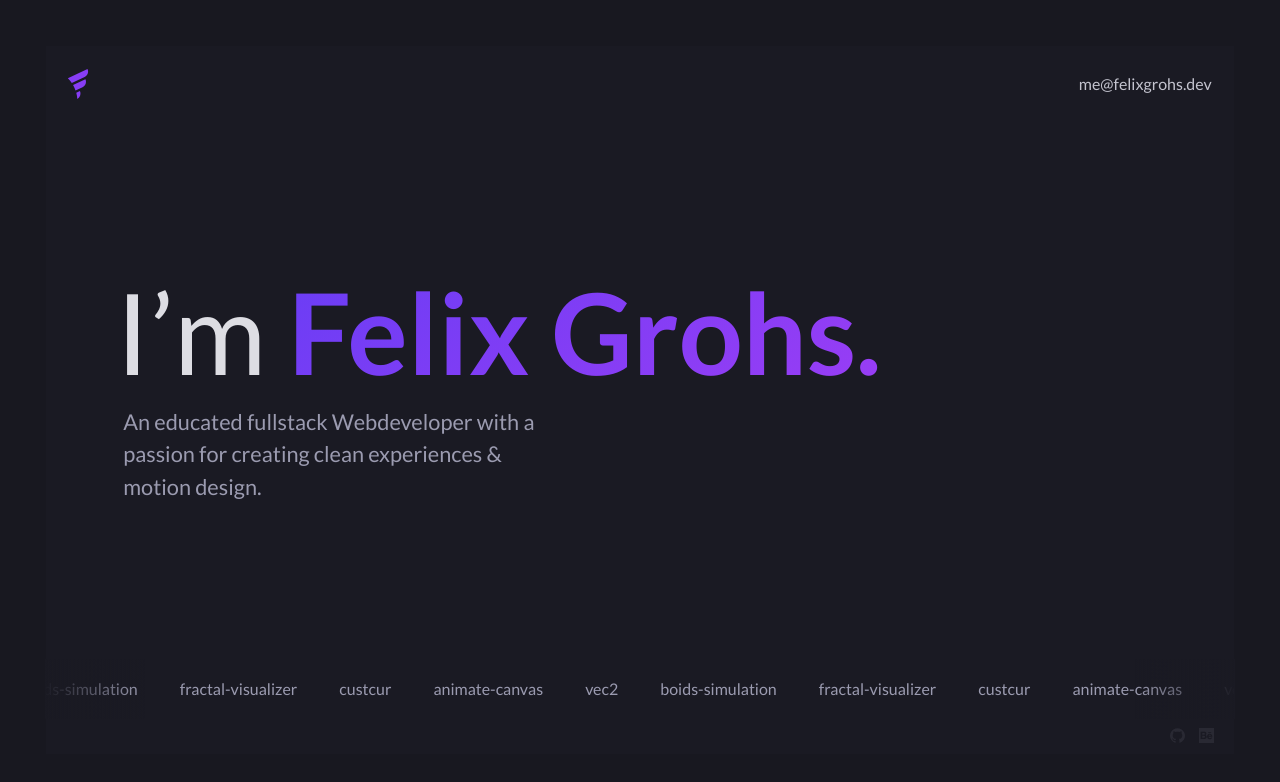
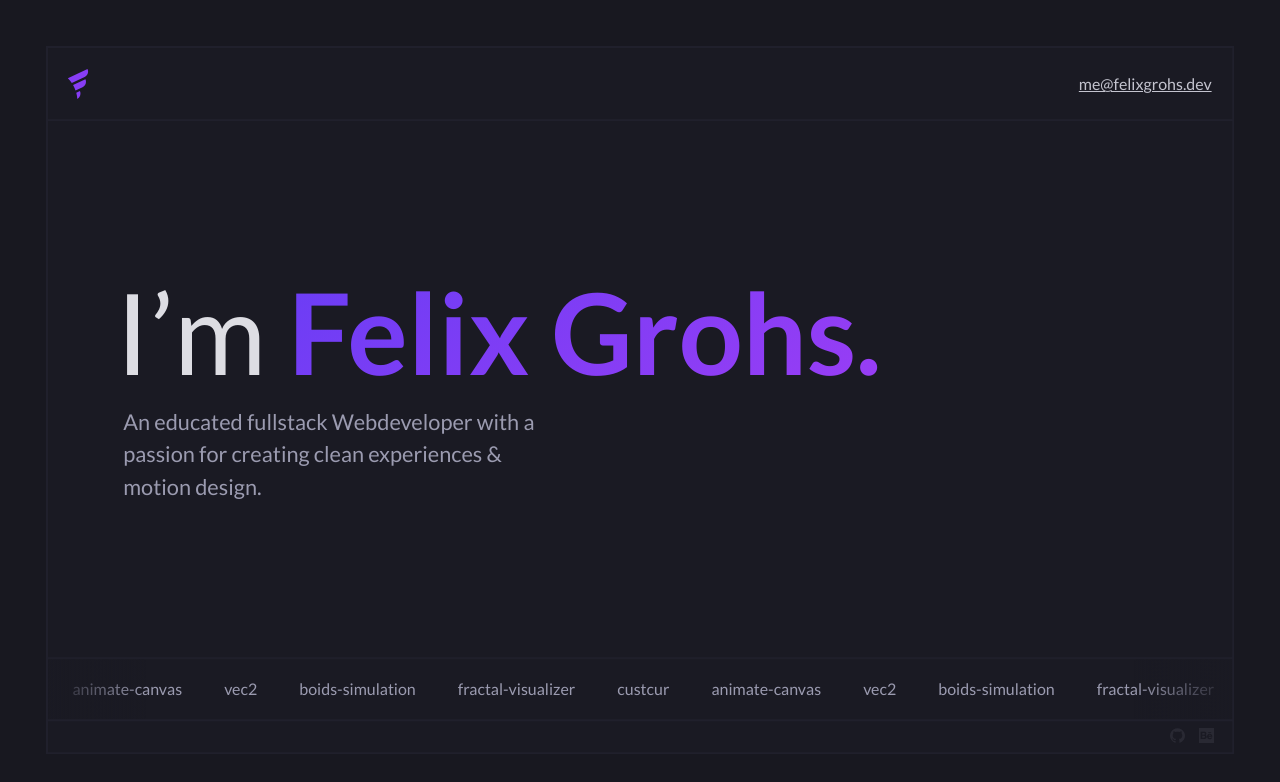
Before and after one commit to felixgro/felixgrohs.dev, a website built with Vite: page index.html in a window 1280 px wide. Built offline with nearby package versions, Linux system fonts and the light colour scheme.

Commit message:
refactor(projects): performance opt

```diff
--- a/index.html
+++ b/index.html
@@ -51,12 +51,10 @@
 		</main>
 
 		<aside class="projects-container grid-cell">
-			<a href="#" class="focus-catch hidden">Portfolio</a>
-			<div class="projects-cover" aria-hidden="true">
-				<div class="left-cover"></div>
-				<div class="right-cover"></div>
-			</div>
-			<div class="projects no-scrollbar" aria-hidden="true"></div>
+			<span class="fallback">
+				Visit me on <a href="https://github.com/felixgro">Github</a> for a selection of my
+				projects.
+			</span>
 		</aside>
 
 		<div class="project-tooltip" aria-hidden="true">
@@ -154,6 +152,12 @@
 		<canvas class="animated-grid"></canvas>
 	</div>
 
+	<script>
+		// Remove Fallbacks
+		const fallbacks = document.querySelectorAll('.fallback');
+		fallbacks.forEach(fb => fb.remove());
+	</script>
+
 	<script type="module" src="/src/main.ts"></script>
 </body>
 
--- a/src/assets/styles/main.css
+++ b/src/assets/styles/main.css
@@ -110,23 +110,12 @@ footer.grid-cell {
 /* Main Project Scroller */
 .projects-container {
 	position: relative;
+	display: flex;
+	justify-content: center;
+	align-items: center;
 	height: 60px;
 	width: 100%;
 	z-index: 150;
-
-	& .projects-cover {
-		position: absolute;
-		display: flex;
-		justify-content: space-between;
-		pointer-events: none;
-		margin: 0 -1px;
-		z-index: 1;
-		inset: 0;
-
-		& div {
-			width: 100px;
-		}
-	}
 
 	& .projects {
 		position: absolute;
--- a/src/assets/styles/reset.css
+++ b/src/assets/styles/reset.css
@@ -54,7 +54,6 @@ a {
 	border: none;
 	background: none;
 	color: inherit;
-	text-decoration: none;
 	outline: none;
 	cursor: pointer;
 }
--- a/src/assets/styles/utils.css
+++ b/src/assets/styles/utils.css
@@ -16,6 +16,7 @@
 .hidden {
 	position: absolute;
 	overflow: hidden;
+	opacity: 0;
 	height: 0;
 	width: 0;
 }
--- a/src/main.ts
+++ b/src/main.ts
@@ -1,6 +1,6 @@
 import { registerDefaultEvents, on } from './utils/events';
 import { initProjectScroller } from './projects/ProjectScroller';
-// import animateGrid from './utils/grid';
+import animateGrid from './utils/grid';
 
 registerDefaultEvents();
 
@@ -9,7 +9,7 @@ on('load', () => {
     initProjectScroller();
 
     // Draw Grid..
-    // const gridCanvas = document.querySelector('.animated-grid') as HTMLCanvasElement;
-    // const gridChilds = document.querySelectorAll('.grid-cell');
-    // animateGrid(gridCanvas, gridChilds);
+    const gridCanvas = document.querySelector('.animated-grid') as HTMLCanvasElement;
+    const gridChilds = document.querySelectorAll('.grid-cell');
+    animateGrid(gridCanvas, gridChilds);
 });
--- a/src/projects/ProjectScroller.ts
+++ b/src/projects/ProjectScroller.ts
@@ -1,66 +1,63 @@
 import { createContainer } from './ProjectFactory';
 import { displayProject } from './ProjectTooltip';
-import { gradientToTransparent } from '../utils/css';
+import { toggleClientScrolling } from '../utils/gestures';
+import { catchFocusIn, addGradientCoverTo, scrollHorizontal } from '../utils/dom';
 import { on } from '../utils/events';
 
-const focusCatch = document.querySelector('.focus-catch') as HTMLAnchorElement,
-	scrollSpeed = .9,
-	centeringFactor = .9;
+const scrollSpeed = .9;
 
-let currentProject: HTMLAnchorElement | null,
-	parentContainer: HTMLDivElement,
+type ScrollState = 'scrolling' | 'centering' | 'idling';
+
+let parentContainer: HTMLDivElement,
+	currentProject: HTMLAnchorElement | null,
+	scrollContainer: HTMLDivElement,
+	scrollFrame: DOMRect,
 	firstContainer: HTMLDivElement,
 	lastContainer: HTMLDivElement,
 	subContainers: NodeListOf<Element>,
-	parentBcr: DOMRect,
-	currentScroll = 0,
-	currentFrame = 0,
-	isScrolling = false,
-	isCentering = false,
-	margin = window.innerWidth * 1.5;
+	scrollState: ScrollState = 'idling',
+	animationFrameId: number,
+	margin: number,
+	currentScroll = 0;
 
 /**
  * Initialize by filling parent container with all configured projects, assign variables and start auto scrolling.
  */
 export const initProjectScroller = () => {
-	parentContainer = document.querySelector('.projects')!;
-	parentBcr = parentContainer.getBoundingClientRect();
+	parentContainer = document.querySelector('.projects-container')!;
 
-	const bg = getComputedStyle(document.querySelector('#app') as HTMLDivElement).backgroundColor;
+	// create scroll parent container
+	scrollContainer = document.createElement('div');
+	scrollContainer.setAttribute('class', 'projects no-scrollbar');
+	scrollContainer.setAttribute('aria-hidden', 'true');
+	parentContainer.appendChild(scrollContainer);
 
-	// Add cover gradients
-	document.querySelector<HTMLDivElement>('.left-cover')!.style.background = gradientToTransparent(bg, 'to right');
-	document.querySelector<HTMLDivElement>('.right-cover')!.style.background = gradientToTransparent(bg, 'to left');
-
-	fillParentContainer();
-	firstContainer = parentContainer.firstElementChild as HTMLDivElement;
-	lastContainer = parentContainer.lastElementChild as HTMLDivElement;
-
-	startScrolling();
-
-	parentContainer.ontouchmove = (e: Event) => e.preventDefault();
-	parentContainer.onscroll = (e: Event) => e.preventDefault();
+	// add gradient cover
+	const gradientColor = getComputedStyle(document.querySelector('#app')!).backgroundColor;
+	addGradientCoverTo(parentContainer, gradientColor);
 
 	on('post-resize', () => {
-		margin = window.innerWidth * 1.5;
-		parentBcr = parentContainer.getBoundingClientRect();
+		scrollFrame = scrollContainer.getBoundingClientRect();
+		margin = innerWidth * 1.5;
+	}, { immediately: true });
+
+	on('visible', () => {
+		if (!currentProject) startScrolling();
 	});
 
-	document.addEventListener('visibilitychange', () => {
-		if (document.visibilityState === 'hidden') {
-			stopScrolling();
-		} else {
-			if (!currentProject) startScrolling();
-		}
+	on('invisible', () => {
+		stopScrolling();
 	});
 
-	// Accessibility for project scroller
-	focusCatch.onfocus = (e: Event) => {
+	catchFocusIn(parentContainer, (e: Event) => {
 		e.preventDefault();
+		subContainers = document.querySelectorAll('.sub-container');
+		(subContainers[Math.floor((subContainers.length - 1) / 2)].children[0] as HTMLAnchorElement).click();
+	});
 
-		subContainers = document.querySelectorAll('.sub-container');
-		(subContainers[Math.floor((subContainers.length - 1) / 2)].children[0] as HTMLButtonElement).click();
-	};
+	toggleClientScrolling(scrollContainer, true).disable();
+	generateProjects();
+	startScrolling();
 }
 
 
@@ -68,14 +65,16 @@ export const initProjectScroller = () => {
  * Starts auto scrolling.
  */
 export const startScrolling = () => {
-	if (isScrolling) return;
+	if (scrollState === 'scrolling' || scrollState === 'centering') return;
+	scrollState = 'scrolling';
+
 	if (currentProject) {
 		currentProject.classList.remove('active');
 		currentProject = null;
 	}
-	isScrolling = true;
-	currentScroll = parentContainer.scrollLeft;
-	currentFrame = window.requestAnimationFrame(scrollAnimationFrame);
+
+	currentScroll = scrollContainer.scrollLeft;
+	animationFrameId = requestAnimationFrame(scrollAnimationFrame);
 }
 
 
@@ -83,71 +82,61 @@ export const startScrolling = () => {
  * Stops auto scrolling.
  */
 export const stopScrolling = () => {
-	if (!isScrolling) return;
-	isScrolling = false;
-	window.cancelAnimationFrame(currentFrame);
+	if (scrollState === 'centering' || scrollState === 'idling') return;
+	scrollState = 'idling';
+
+	cancelAnimationFrame(animationFrameId);
 }
 
 
 const onContainerClick = (e: Event) => {
 	const target = e.target as HTMLAnchorElement;
 
-	if (target.classList.contains('project-anchor') && target !== currentProject)
-		centerProject(target);
+	if (target.classList.contains('project-anchor') && target !== currentProject) centerProject(target);
 }
 
 
 /**
-* Appends a new container in parent.
-*
-* @returns new container
+* Moves first container at end of scroll container.
 */
 const appendContainer = (): HTMLDivElement => {
-	lastContainer = createContainer();
-	lastContainer.onclick = onContainerClick;
-	parentContainer.appendChild(lastContainer);
+	lastContainer = scrollContainer.appendChild(shiftContainer());
+	return lastContainer;
+}
 
-	return lastContainer;
+/**
+ * Moves last container at the beginning of scroll container.
+ */
+const prependContainer = (): HTMLDivElement => {
+	firstContainer = scrollContainer.appendChild(popContainer());
+	return firstContainer;
 }
 
 
 /**
  * Removes first container from parent.
- *
  */
-const shiftContainer = () => {
+const shiftContainer = (): HTMLDivElement => {
 	const width = firstContainer.clientWidth;
-
+	const prevContainer = firstContainer;
 	firstContainer.remove();
-	firstContainer = parentContainer.firstElementChild as HTMLDivElement;
+	firstContainer = scrollContainer.firstElementChild as HTMLDivElement;
 
 	currentScroll -= width;
-	parentContainer.scrollLeft = currentScroll;
-}
+	scrollContainer.scrollLeft = currentScroll;
 
-
-/**
- * Prepends a new container in parent.
- *
- * @returns new container
- */
-const prependContainer = (): HTMLDivElement => {
-	firstContainer = createContainer();
-	parentContainer.prepend(firstContainer);
-
-	currentScroll += firstContainer.clientWidth;
-	parentContainer.scrollLeft = currentScroll;
-
-	return firstContainer;
+	return prevContainer;
 }
 
 
 /**
  * Removes last container from parent.
  */
-const popContainer = () => {
+const popContainer = (): HTMLDivElement => {
+	const prevContainer = lastContainer;
 	lastContainer.remove();
-	lastContainer = parentContainer.lastElementChild as HTMLDivElement;
+	lastContainer = scrollContainer.lastElementChild as HTMLDivElement;
+	return prevContainer;
 }
 
 
@@ -155,18 +144,15 @@ const popContainer = () => {
  * Animation loop for auto scrolling.
  */
 const scrollAnimationFrame = () => {
-	if (!isScrolling) return;
-	currentFrame = window.requestAnimationFrame(scrollAnimationFrame);
+	if (scrollState !== 'scrolling') return;
+	animationFrameId = requestAnimationFrame(scrollAnimationFrame);
 
 	currentScroll += scrollSpeed;
-	parentContainer.scrollLeft = currentScroll;
+	scrollContainer.scrollLeft = currentScroll;
 
-	const firstBcr = firstContainer.getBoundingClientRect();
 	const lastBcr = lastContainer.getBoundingClientRect();
-
-	if (firstBcr.x + firstBcr.width < margin * -1) shiftContainer();
-	if (lastBcr.x + lastBcr.width < currentScroll + margin) appendContainer();
-	if (lastBcr.x > currentScroll + margin) popContainer();
+	if (lastBcr.x + lastBcr.width < currentScroll + margin * 0.2)
+		appendContainer();
 }
 
 
@@ -174,78 +160,59 @@ const scrollAnimationFrame = () => {
  * Fills all available space (including specified margin) within parent using sub-containers and
  * subsequently centers the scroll position horizontally to enable seamless scrolling in both directions.
  */
-const fillParentContainer = () => {
-	let currentWidth = parentBcr.x;
+const generateProjects = () => {
+	let currentWidth = 0;
+
+	const generateProjectsContainer = (): HTMLDivElement => {
+		const projects = createContainer();
+		projects.onclick = onContainerClick;
+		scrollContainer.appendChild(projects);
+		currentWidth += projects.clientWidth;
+		return projects;
+	};
+
+	firstContainer = generateProjectsContainer();
 
 	do {
-		const subContainer = appendContainer();
-		currentWidth += subContainer.clientWidth;
-	} while (currentWidth < parentBcr.width + margin);
+		lastContainer = generateProjectsContainer();
+	} while (currentWidth < scrollFrame.width + scrollFrame.x + margin);
 
-	currentScroll = margin;
-	parentContainer.scrollLeft = currentScroll;
-}
-
-
-/**
- * Animates horizontal scroll by given amount in pixels.
- * This replaces `element.scrollBy({ left: amount, behaviour: 'smooth' })`
- * due to no support on safari.
- *
- * @param amount
- */
-const scrollBy = (amount: number) => {
-	return new Promise((resolve) => {
-		const start = currentScroll,
-			time = Math.abs(amount * centeringFactor),
-			step = amount / 100;
-
-		let currTime = 0,
-			index = 0;
-
-		const scrollStep = (i: number, step: number, start: number) =>
-			parentContainer.scrollLeft = (i * step) + start;
-
-		while (currTime <= time) {
-			setTimeout(scrollStep, currTime, index, step, start);
-			currTime += time / 100;
-			index++;
-		}
-
-		setTimeout(() => {
-			currentScroll += amount;
-			resolve(true);
-		}, currTime);
-	});
+	currentScroll = (scrollContainer.scrollWidth - scrollFrame.width) / 2;
+	scrollContainer.scrollLeft = currentScroll;
 }
 
 
 /**
  * Scrolls smoothly through parent container in order to center
  * specified project.
- *
- * @param projectElement
  */
 const centerProject = (projectElement: HTMLAnchorElement) => {
-	if (isCentering) return;
-	isCentering = true;
+	if (scrollState === 'centering') return;
 	stopScrolling();
+	scrollState = 'centering';
 
 	const bcr = projectElement.getBoundingClientRect(),
-		rawDiff = (bcr.width / 2 + bcr.left) - (parentBcr.width / 2 + parentBcr.left),
-		conDiff = rawDiff / parentContainer.firstElementChild!.clientWidth,
+		rawDiff = (bcr.width / 2 + bcr.left) - (scrollFrame.width / 2 + scrollFrame.left),
+		conDiff = rawDiff / scrollContainer.firstElementChild!.clientWidth,
 		conDiffRounded = conDiff >= 0 ? Math.ceil(conDiff) : Math.floor(conDiff);
 
 	if (currentProject) currentProject.classList.remove('active');
 	currentProject = projectElement;
 	currentProject.classList.add('active');
 
-	scrollBy(rawDiff).then(() => {
+	scrollHorizontal(scrollContainer, {
+		from: currentScroll,
+		to: rawDiff,
+		speed: scrollSpeed
+	}).then(() => {
+		currentScroll += rawDiff;
 		displayProject(projectElement);
 
+		// TODO: fix weird lag..
 		for (let i = 0; i < Math.abs(conDiffRounded); i++) {
 			(conDiffRounded < 0) ? prependContainer() : appendContainer();
 		}
-		isCentering = false;
+
+		scrollState = 'idling';
 	});
 };
--- a/src/projects/ProjectTooltip.ts
+++ b/src/projects/ProjectTooltip.ts
@@ -3,7 +3,6 @@ import { startScrolling } from './ProjectScroller';
 import { trapFocus, blurAndCall } from '../utils/dom';
 import { debounce } from '../utils/functions';
 import { addStylesTo } from '../utils/css';
-import swipe, { Swipe } from '../utils/swipe';
 import { on } from '../utils/events';
 
 const tooltip = document.querySelector<HTMLDivElement>('.project-tooltip')!,
@@ -17,8 +16,8 @@ const tooltip = document.querySelector<HTMLDivElement>('.project-tooltip')!,
     buttonForward = tooltip.querySelector<HTMLButtonElement>('button.forward')!,
     duration = 200; // Duration for tooltip animation in ms
 
-let swiper: Swipe,
-    currentProject: HTMLAnchorElement | null,
+// TODO: currentProject
+let currentProject: HTMLAnchorElement | null,
     focusTrap = trapFocus(tooltip),
     bgElement: HTMLDivElement,
     isOpen = false;
@@ -70,7 +69,6 @@ export const openTooltip = () => {
     });
 
     addClickableBackground();
-    swiper.start();
     focusTrap.trap();
 };
 
@@ -99,7 +97,6 @@ export const closeTooltip = () => {
     setTimeout(() => tooltip.style.display = 'none', duration);
 
     removeClickableBackground();
-    swiper.stop();
     focusTrap.untrap();
     startScrolling();
 };
@@ -107,6 +104,7 @@ export const closeTooltip = () => {
 
 /**
  * Jump to next project.
+ * TODO: put in ProjectScroller
  */
 export const gotoNext = () => {
     if (!isOpen) return;
@@ -118,6 +116,7 @@ export const gotoNext = () => {
 
 /**
  * Jump to previous project.
+ * TODO: put in ProjectScroller
  */
 export const gotoPrevious = () => {
     if (!isOpen) return;
@@ -129,7 +128,7 @@ export const gotoPrevious = () => {
 
 /**
  * Get left neighbor of currently selected project.
- *
+ * TODO: put in ProjectScroller
  * @returns project element
  */
 export const getLeftNeighbor = (): HTMLAnchorElement | void => {
@@ -150,7 +149,7 @@ export const getLeftNeighbor = (): HTMLAnchorElement | void => {
 
 /**
  * Get right neighbor of currently selected project.
- *
+ * TODO: put in ProjectScroller
  * @returns project element
  */
 export const getRightNeighbor = (): HTMLAnchorElement | void => {
@@ -255,6 +254,7 @@ const removeClickableBackground = () => {
 
 /**
  * Registration of client events for convenient usage
+ *
  */
 on('resize', debounce(closeTooltip, { timeout: 500 }));
 
@@ -277,7 +277,3 @@ on('key-Escape', () => {
     startScrolling();
     closeTooltip();
 });
-
-swiper = swipe(document.querySelector('.projects')!)
-    .onLeft(gotoNext)
-    .onRight(gotoPrevious);
--- a/src/utils/dom.ts
+++ b/src/utils/dom.ts
@@ -1,8 +1,100 @@
+import { addStylesTo, gradientToTransparent } from './css';
+
+/**
+ * Recursively iterates through all parents of specified element &
+ * checks if given parent element matches one of them.
+ */
 export const hasParent = (parent: Element, element: Element): boolean => {
     const currParent = element.parentElement;
     if (currParent === parent) return true;
 
     return currParent !== null ? hasParent(parent, currParent) : false;
+}
+
+/**
+ *
+ */
+export const addGradientCoverTo = (element: HTMLElement, color: string) => {
+    const coverParent = document.createElement('div');
+    addStylesTo(coverParent, {
+        position: 'absolute',
+        height: '100%',
+        width: '100%',
+        display: 'flex',
+        justifyContent: 'space-between',
+        pointerEvents: 'none',
+        zIndex: 100
+    });
+
+    for (let i = 0; i < 2; i++) {
+        const cover = document.createElement('div');
+        coverParent.appendChild(cover);
+        addStylesTo(cover, {
+            background: gradientToTransparent(color, i === 0 ? 'to right' : 'to left'),
+            width: '100px'
+        });
+    }
+
+    element.prepend(coverParent);
+}
+
+/**
+ * Checks if client's browser supports passive event listeners.
+ */
+export const supportsPassive = (): boolean => {
+    let supportsPassive = false;
+
+    try {
+        window.addEventListener("passive-check", () => { }, Object.defineProperty({}, 'passive', {
+            get: function () { supportsPassive = true; }
+        }));
+        window.removeEventListener("passive-check", () => { });
+    } catch (e) { }
+
+    return supportsPassive;
+}
+
+/**
+ *
+ */
+export const catchFocusIn = (parent: HTMLElement, eventCallback: (e: Event) => void): HTMLButtonElement => {
+    const catchElement = document.createElement('button');
+    addStylesTo(catchElement, {
+        position: 'relative',
+        overflow: 'hidden',
+        opacity: 0,
+        height: 0,
+        width: 0,
+    });
+
+    catchElement.addEventListener('focus', eventCallback, { passive: false });
+    parent.appendChild(catchElement);
+    return catchElement;
+}
+
+/**
+ * Animates horizontal scroll by given amount in pixels.
+ * This polyfills `element.scrollBy({ left: number, behaviour: 'smooth' })` due to no support in safari.
+ */
+export const scrollHorizontal = (parent: HTMLElement, config: { from: number, to: number, speed: number }): Promise<never> => {
+    return new Promise((resolve) => {
+        const xDuration = Math.abs(config.to * 1 / config.speed),
+            step = config.to / 100;
+
+        let currTime = 0,
+            index = 0;
+
+        const scrollStep = (i: number, step: number, start: number) =>
+            parent.scrollLeft = (i * step) + start;
+
+        while (currTime <= xDuration) {
+            setTimeout(scrollStep, currTime, index, step, config.from);
+            currTime += xDuration / 100;
+            index++;
+        }
+
+        setTimeout(resolve, currTime);
+    });
 }
 
 export const blurAndCall = (e: Event, fn: (...args: any[]) => any) => {
--- a/src/utils/events.ts
+++ b/src/utils/events.ts
@@ -2,9 +2,15 @@ import { debounce } from '../utils/functions';
 
 type EventCallback = (...args: any[]) => void;
 
+type EventCallbackOptions = {
+    immediately?: boolean
+}
+
 const events: { [title: string]: EventCallback[] } = {};
 
-export const on = (event: string, fn: EventCallback) => {
+export const on = (event: string, fn: EventCallback, config?: EventCallbackOptions) => {
+    if (config?.immediately) fn.call({});
+
     hasEvent(event) ?
         events[event].push(fn) :
         events[event] = [fn];
@@ -18,13 +24,23 @@ export const hasEvent = (event: string): boolean => event in events;
 
 export const registerDefaultEvents = () => {
     window.addEventListener('load', (e: Event) => fire('load', e));
+
+    // TODO: Remove!
     window.addEventListener('resize', (e: UIEvent) => fire('resize', e));
+
+    document.addEventListener('visibilitychange', (e: Event) => {
+        if (document.visibilityState === 'hidden') {
+            fire('invisible', e);
+        } else {
+            fire('visible', e);
+        }
+    });
 
     const timeout = 500; // debounce timeout for pre & post resize events
     window.addEventListener('resize', debounce((e: UIEvent) => fire('pre-resize', e), { leading: true, trailing: false, timeout }));
     window.addEventListener('resize', debounce((e: UIEvent) => fire('post-resize', e), { leading: false, trailing: true, timeout }));
 
-    document.addEventListener('keydown', debounce((e: KeyboardEvent) => {
+    window.addEventListener('keydown', debounce((e: KeyboardEvent) => {
         if (e.code === 'ArrowLeft' || e.code === 'KeyA') {
             fire('key-Left', e);
         } else if (e.code === 'ArrowRight' || e.code === 'KeyD') {
--- a/src/utils/gestures.ts
+++ b/src/utils/gestures.ts
@@ -1,3 +1,5 @@
+import { supportsPassive } from './dom';
+
 interface Position {
 	x: number;
 	y: number;
@@ -51,3 +53,31 @@ export const swipeable = (el: HTMLElement, callbacks: SwipeCallbacks): SwipeCont
 		}
 	};
 }
+
+export const toggleClientScrolling = (el: HTMLElement, withKeys = false) => {
+	const keyCodes = { ArrowLeft: 1, ArrowRight: 1, ArrowUp: 1, ArrowDown: 1 };
+	const wheelEvent = 'onwheel' in el ? 'wheel' : 'mousewheel';
+	const hasPassive = supportsPassive();
+
+	const preventDefault = (e: Event) => e.preventDefault();
+	const preventDefaultKeys = (e: KeyboardEvent) => e.code in keyCodes && e.preventDefault();
+
+	return {
+		disable: () => {
+			el.addEventListener('DOMMouseScroll', preventDefault, false);
+			el.addEventListener(wheelEvent, preventDefault, hasPassive ? { passive: false } : false);
+			el.addEventListener('touchmove', preventDefault, hasPassive ? { passive: false } : false);
+
+			if (withKeys) window.addEventListener('keydown', preventDefaultKeys, hasPassive ? { passive: false } : false);
+			return this;
+		},
+		enable: () => {
+			el.removeEventListener('DOMMouseScroll', preventDefault, false);
+			el.removeEventListener(wheelEvent, preventDefault);
+			el.removeEventListener('touchmove', preventDefault);
+
+			if (withKeys) window.removeEventListener('keydown', preventDefaultKeys);
+			return this;
+		}
+	}
+};
```
